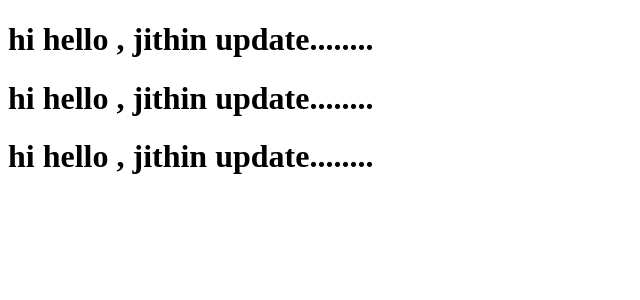
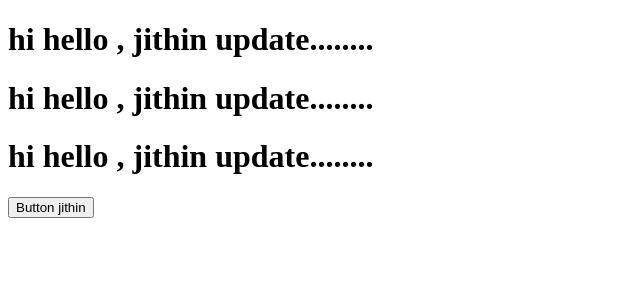
Before and after one commit to jithiee/Class_Room_Project, a React (Vite) app: page / in a window 1280 px wide. Shown: the top 300 px of the page, without its empty margins (0-640 px from the left). Built offline with nearby package versions, Linux system fonts and the light colour scheme.

Commit message:
button updated

```diff
--- a/src/App.jsx
+++ b/src/App.jsx
@@ -2,6 +2,7 @@ import { useState } from 'react'
 import reactLogo from './assets/react.svg'
 import viteLogo from '/vite.svg'
 import './App.css'
+import Button from './components/Button'
 
 function App() {
   const [count, setCount] = useState(0)
@@ -11,6 +12,11 @@ function App() {
 <h1>hi hello , jithin update........</h1>
 <h1>hi hello , jithin update........</h1>
 <h1>hi hello , jithin update........</h1>
+<Button/>
+
+
+
+
     </>
   )
 }
--- a/src/components/Button.jsx
+++ b/src/components/Button.jsx
@@ -2,17 +2,13 @@ import React from 'react'
 
 const Button = () => {
   return (
-<<<<<<< HEAD
+
     <>
-    <div>Button jithin</div>
+
+    <button>Button jithin</button>
 
     </>
 
-=======
-
-    <div>Button jithin</div>
-
->>>>>>> d4e57357f520f3b6ed16939869ba0febd256a2fa
   )
 }
 
```
